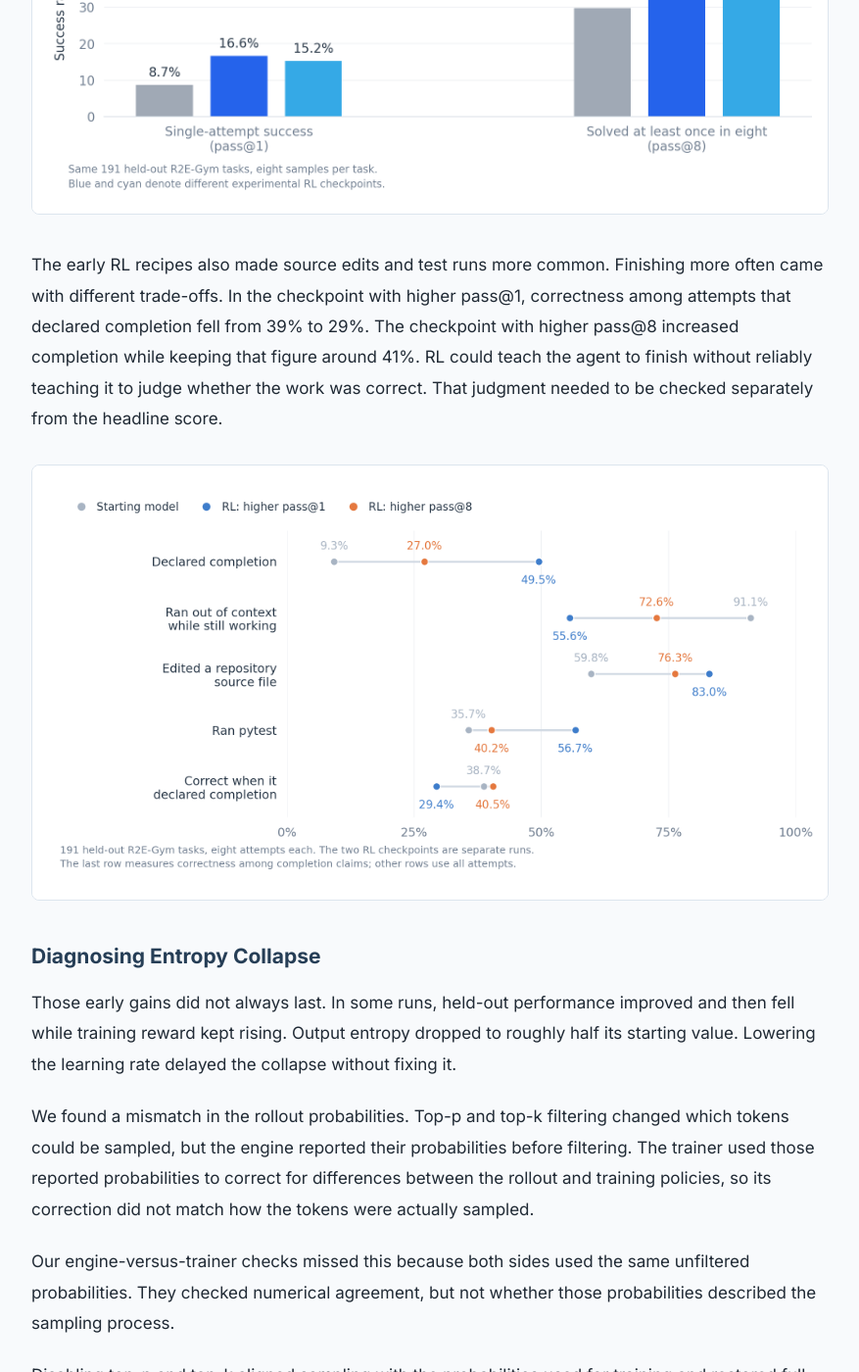
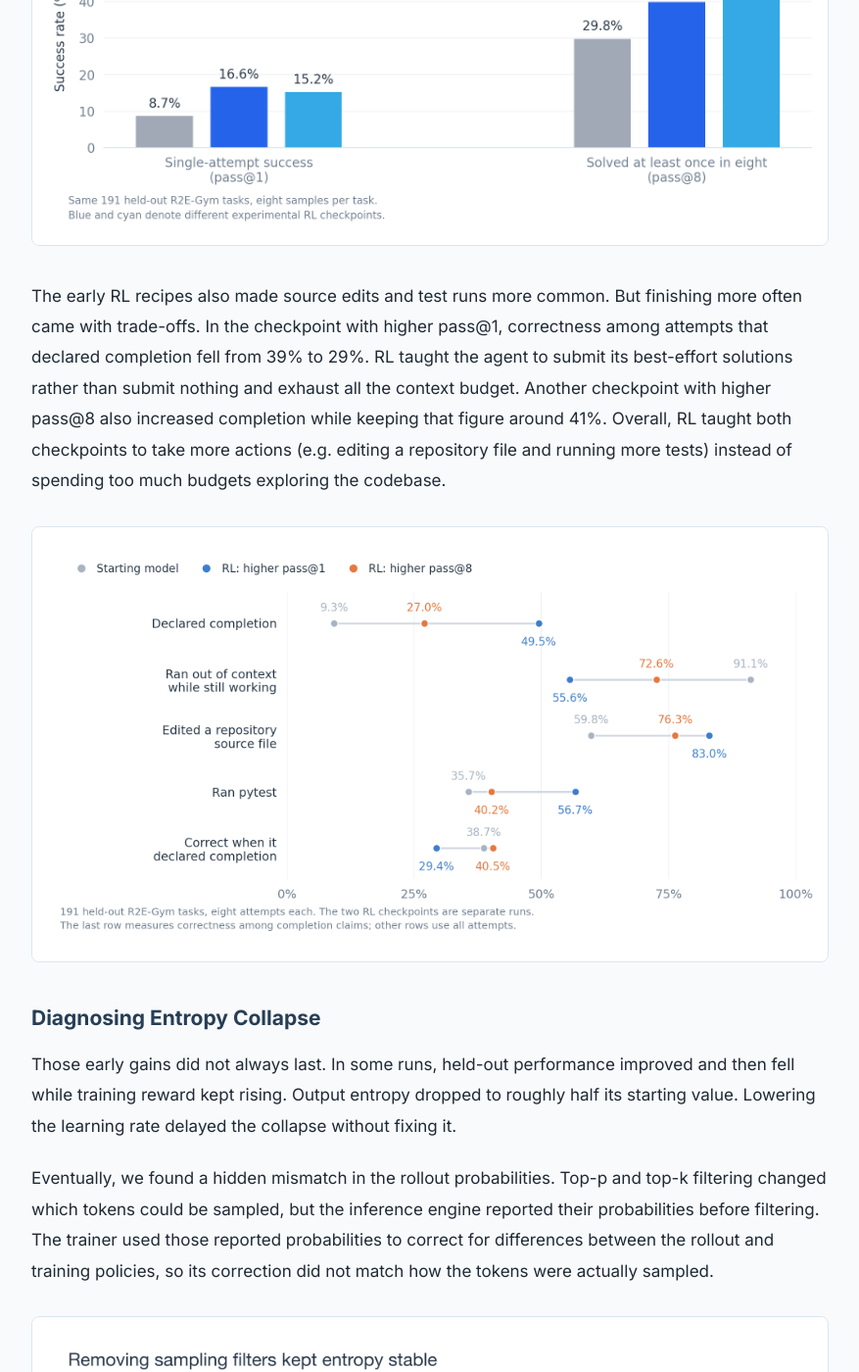
Before and after one commit to lukedhlee/lukedhlee.github.io, a Jekyll site: the page built from _posts/2026-10-21-turning-snowball-into-a-coding-agent.md, in a window 1280 px wide and 1400 px high, scrolled down 4799 px. Shown: the whole window at 98% size, without its empty margins (201-1078 px from the left). Built offline with Jekyll 4.4.1, drawn with Linux system fonts in a browser that asks for light colours; some of the changed text lies outside the part shown.

Commit message:
Update Snowball RL and training-stack discussion

````diff
--- a/_posts/2026-10-21-turning-snowball-into-a-coding-agent.md
+++ b/_posts/2026-10-21-turning-snowball-into-a-coding-agent.md
@@ -96,7 +96,7 @@
 <a href="{{ '/assets/img/snowball/early-rl-labeled.png?v=left-legend' | relative_url }}"><img src="{{ '/assets/img/snowball/early-rl-labeled.png?v=left-legend' | relative_url }}" alt="Starting model and two RL checkpoints, labeled by their single-attempt success and task coverage." width="1728" height="880" loading="lazy"></a>
 </figure>
 
-The early RL recipes also made source edits and test runs more common. Finishing more often came with different trade-offs. In the checkpoint with higher pass@1, correctness among attempts that declared completion fell from 39% to 29%. The checkpoint with higher pass@8 increased completion while keeping that figure around 41%. RL could teach the agent to finish without reliably teaching it to judge whether the work was correct. That judgment needed to be checked separately from the headline score.
+The early RL recipes also made source edits and test runs more common. But finishing more often came with trade-offs. In the checkpoint with higher pass@1, correctness among attempts that declared completion fell from 39% to 29%. RL taught the agent to submit its best-effort solutions rather than submit nothing and exhaust all the context budget. Another checkpoint with higher pass@8 also increased completion while keeping that figure around 41%. Overall, RL taught both checkpoints to take more actions (e.g. editing a repository file and running more tests) instead of spending too much budgets exploring the codebase.
 
 <figure class="research-figure">
 <a href="{{ '/assets/img/snowball/rl-behavior-changes.png?v=spacing-refined' | relative_url }}"><img src="{{ '/assets/img/snowball/rl-behavior-changes.png?v=spacing-refined' | relative_url }}" alt="Early RL behavior: more completion claims, fewer context overflows, more source edits and pytest runs. Completion accuracy fell for one RL checkpoint and held near the starting model for the other." width="1980" height="1080" loading="lazy"></a>
@@ -106,16 +106,13 @@
 
 Those early gains did not always last. In some runs, held-out performance improved and then fell while training reward kept rising. Output entropy dropped to roughly half its starting value. Lowering the learning rate delayed the collapse without fixing it.
 
-We found a mismatch in the rollout probabilities. Top-p and top-k filtering changed which tokens could be sampled, but the engine reported their probabilities before filtering. The trainer used those reported probabilities to correct for differences between the rollout and training policies, so its correction did not match how the tokens were actually sampled.
-
-Our engine-versus-trainer checks missed this because both sides used the same unfiltered probabilities. They checked numerical agreement, but not whether those probabilities described the sampling process.
-
-Disabling top-p and top-k aligned sampling with the probabilities used for training and restored full-distribution exploration. Entropy stayed near its starting level beyond the earlier collapse point.
+Eventually, we found a hidden mismatch in the rollout probabilities. Top-p and top-k filtering changed which tokens could be sampled, but the inference engine reported their probabilities before filtering. The trainer used those reported probabilities to correct for differences between the rollout and training policies, so its correction did not match how the tokens were actually sampled.
 
 <figure class="research-figure">
 <a href="{{ '/assets/img/snowball/entropy-debugging.png?v=spacing-refined' | relative_url }}"><img src="{{ '/assets/img/snowball/entropy-debugging.png?v=spacing-refined' | relative_url }}" alt="Filtered sampling reduced entropy to about half its initial value, while full-distribution sampling stayed near its starting level." width="1980" height="990" loading="lazy"></a>
-<figcaption>The same starting model and learning rate, changing only the sampling settings. Each curve is normalized to its own first update. Entropy stayed stable through update 38 with full-distribution sampling. Curves reproduced from the first RL report.</figcaption>
 </figure>
+
+Our engine-versus-trainer checks missed this because both sides used the same unfiltered probabilities. They checked numerical agreement, but couldn't tell whether those probabilities matched the actual sampling process.  We then simply switched to full-distribution sampling to resolve the mismatch, and entropy stayed near its starting level beyond the earlier collapse point.
 
 <aside class="research-reports" markdown="1">
 [Full report](https://gist.github.com/lukedhlee/9c19fd9288a94ecfd1dbd6906b0a8dda).
@@ -131,13 +128,13 @@
 |---|---|
 | KL was logged but contributed no gradient | Restored gradients through the penalty ([#517](https://github.com/marin-community/MarinSkyRL/pull/517)). |
 | Importance-sampling probabilities did not match temperature-scaled training | Corrected the probability accounting ([#519](https://github.com/marin-community/MarinSkyRL/pull/519)); also removed unsupported sampling filters. |
-| Recovery after an over-long turn lost the sampled token chain | Preserved exact tokens so the rollouts remained trainable ([#122](https://github.com/marin-community/harbor/pull/122)). |
+| Recovery after an over-long turn lost the sampled token chain | Preserved exact tokens (TITO) so the rollouts remained trainable ([#122](https://github.com/marin-community/harbor/pull/122)). |
 | Long terminal history produced a frozen screen | Captured a recent window of history ([#125](https://github.com/marin-community/harbor/pull/125), used in these runs; closed without merging). |
 | Verification timeouts turned finished attempts into reward-zero training samples | Increased the verifier budget and excluded timed-out samples from training. |
 
 </div>
 
-The recovery bug in [harbor #122](https://github.com/marin-community/harbor/pull/122) illustrates why **token-in-token-out (TITO)** matters. When a turn hit its output limit, recovery could re-render the conversation and change tokens the model had already sampled. TITO keeps the exact sampled token IDs for both training and later turns. Consider a toy tokenizer:
+Another interesting bug we fixed involved Harbor losing token-level information when it coverted tokens into text ([harbor #122](https://github.com/marin-community/harbor/pull/122)), breaking token-in-token-out (TITO). When a turn hit its output limit, recovery could re-render the conversation and change tokens the model had already sampled. TITO keeps the exact sampled token IDs for both training and later turns. Consider a toy tokenizer:
 
 ```text
 Model samples:          ["hel", "lo"]   (two tokens)
@@ -145,7 +142,7 @@
 Text re-tokenized:      ["hello"]       (one different token)
 ```
 
-The text looks identical, but the trainer now sees a token the model never sampled. The two original token probabilities no longer line up with the training sequence, breaking the probability accounting RL relies on. The fix preserved the prompt and completion token IDs through recovery, so the next request continued from the exact sampled sequence. Mercor and SkyRL discuss TITO in their [agent-training guide](https://www.mercor.com/blog/training-frontier-knowledge-work-agents-a-397b-rl-training-guide-with-skyrl/).
+The text looks identical, but the trainer now sees a token the model never sampled. The two original token probabilities no longer line up with the training sequence, breaking the probability accounting RL relies on. Our new fix preserved the prompt and completion token IDs through recovery, so the next request continued from the exact sampled sequence. Mercor and SkyRL discuss TITO in their [agent-training guide](https://www.mercor.com/blog/training-frontier-knowledge-work-agents-a-397b-rl-training-guide-with-skyrl/).
 
 <aside class="research-reports" markdown="1">
 [Full report](https://gist.github.com/lukedhlee/ad3a95fccccb527db66619d6b3667e7d).
@@ -155,12 +152,9 @@
 
 <figure class="research-figure">
 <a href="{{ '/assets/img/snowball/stack-comparison.png?v=clean-type' | relative_url }}"><img src="{{ '/assets/img/snowball/stack-comparison.png?v=clean-type' | relative_url }}" alt="Held-out R2E-Gym pass@1 across RL updates. The new stack improves from the shared starting policy through updates 12 and 24; the old stack is evaluated through update 36. Both held-out splits favor the new stack." width="2232" height="954" loading="lazy"></a>
-<figcaption>The same held-out tasks under the older probe setup, with eight attempts per task. Familiar repositories were used during RL; new repositories were excluded entirely. Lines connect evaluated checkpoints. This is a separate evaluation from the early results above. Several changes landed together, so the gain belongs to the package.</figcaption>
 </figure>
 
 The traces showed how the rebuilt stack helped. On the 441-task probe, successful attempts took a median of 15 turns instead of 22, and the rate of repeated commands fell by more than fourfold. More attempts reached a working fix within the context budget.
-
-Verification became less reliable, however. Agents relied more on self-written checks and less on the repository's tests, and incorrect submissions became more common.
 
 <aside class="research-reports" markdown="1">
 Full reports: [First RL results](https://gist.github.com/lukedhlee/9c19fd9288a94ecfd1dbd6906b0a8dda), [Old versus new stack](https://gist.github.com/lukedhlee/01897efa3ae7c474732c61d35150a43a), [Why RL improved](https://gist.github.com/lukedhlee/ad3a95fccccb527db66619d6b3667e7d), [Behavior and optimizer experiments](https://gist.github.com/lukedhlee/9747e8eb423f23ca6627199c2532de47).
````
Also changed, not shown: other parts of _posts/2026-10-21-turning-snowball-into-a-coding-agent.md (+1 -1 lines).
